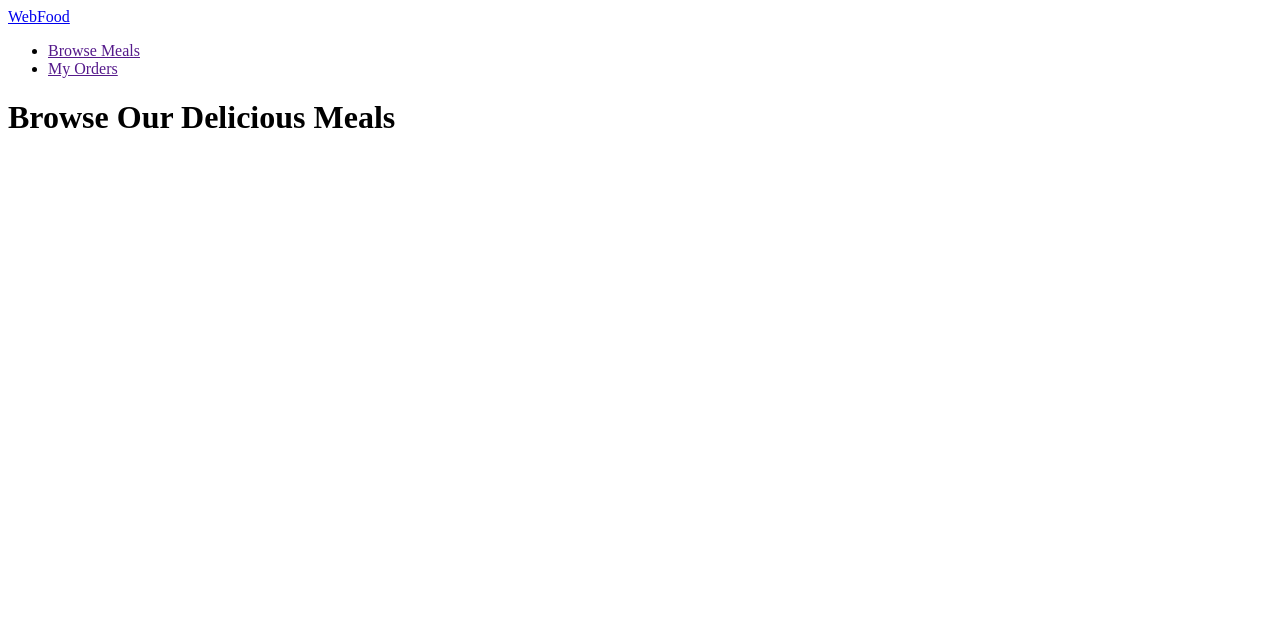
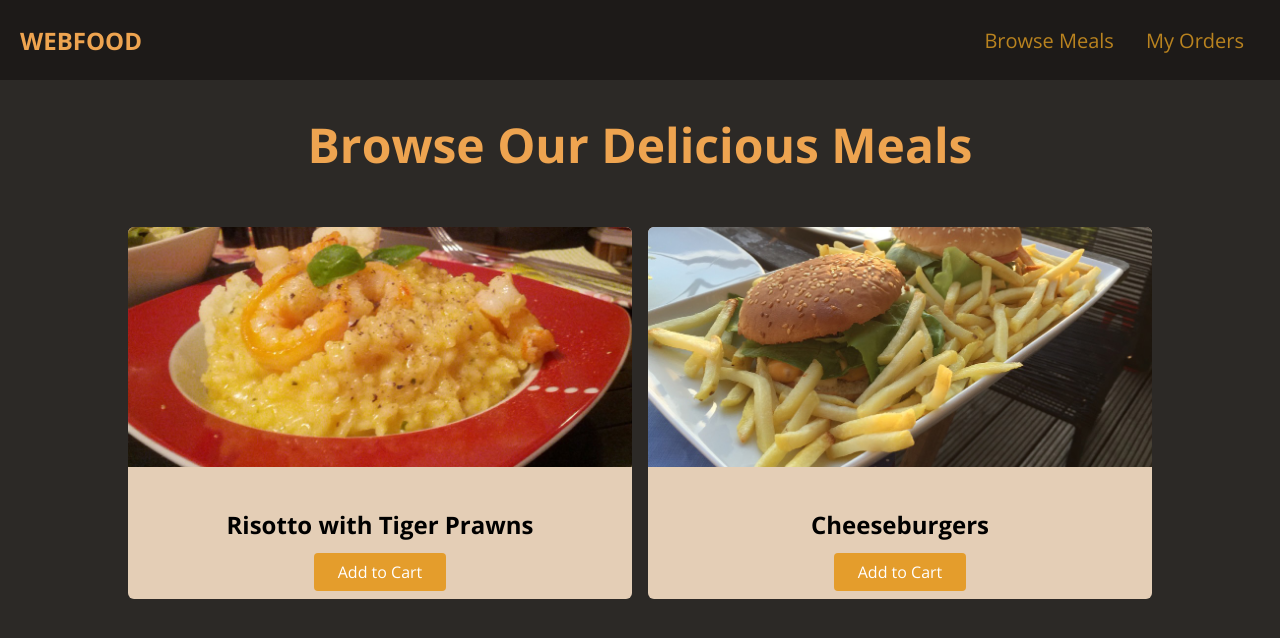
Before and after one commit to tomycabre/Portfolio, a plain HTML site: page index.html in a window 1280 px wide. Drawn offline with nearby package versions, Linux system fonts and the light colour scheme.

Commit message:
stylesheet

```diff
--- a/index.html
+++ b/index.html
@@ -5,6 +5,12 @@
     <meta http-equiv="X-UA-Compatible" content="IE=edge" />
     <meta name="viewport" content="width=device-width, initial-scale=1.0" />
     <title>WebFood</title>
+    <link rel="preconnect" href="https://fonts.gstatic.com" />
+    <link
+      href="https://fonts.googleapis.com/css2?family=Open+Sans:wght@400;700&display=swap"
+      rel="stylesheet"
+    />
+    <link rel="stylesheet" href="./styles.css" />
   </head>
   <body>
     <header id="main-header">
@@ -22,6 +28,28 @@
     </header>
     <main>
       <h1>Browse Our Delicious Meals</h1>
+      <section id="latest-products">
+        <ul>
+          <li class="food-item">
+            <article>
+              <img src="./images/risotto.jpg" alt="Risotto" />
+              <div class="food-item-content">
+                <h2>Risotto with Tiger Prawns</h2>
+                <a href="" class="btn">Add to Cart</a>
+              </div>
+            </article>
+          </li>
+          <li class="food-item">
+            <article>
+              <img src="./images/cheeseburgers.jpg" alt="Cheeseburgers" />
+              <div class="food-item-content">
+                <h2>Cheeseburgers</h2>
+                <a href="" class="btn">Add to Cart</a>
+              </div>
+            </article>
+          </li>
+        </ul>
+      </section>
     </main>
   </body>
 </html>
--- /dev/null
+++ b/styles.css
@@ -0,0 +1,96 @@
+body {
+  font-family: "Open Sans", sans-serif;
+  margin: 0;
+  background-color: rgb(44, 41, 38);
+}
+
+a {
+  text-decoration: none;
+}
+
+#main-header {
+  height: 80px;
+  display: flex;
+  justify-content: space-between;
+  align-items: center;
+  background-color: rgb(29, 26, 24);
+  padding: 0 20px;
+}
+
+#logo {
+  font-size: 24px;
+  font-weight: bold;
+  color: rgb(238, 164, 80);
+  text-transform: uppercase;
+}
+
+#main-header ul {
+  list-style: none;
+  display: flex;
+  margin: 0;
+  padding: 0;
+}
+
+#main-header li {
+  margin: 0 16px;
+}
+
+#main-header nav a {
+  color: rgb(185, 131, 31);
+  font-size: 20px;
+}
+
+#main-header nav a:hover {
+  color: rgb(228, 163, 44);
+}
+
+main h1 {
+  text-align: center;
+  color: rgb(238, 164, 80);
+  font-size: 48px;
+}
+
+#latest-products {
+  width: 80%;
+  margin: 50px auto;
+}
+
+#latest-products ul {
+  display: grid;
+  grid-template-columns: 1fr 1fr;
+  gap: 16px;
+  margin: 0;
+  padding: 0;
+}
+
+#latest-products li {
+  list-style: none;
+}
+
+.food-item {
+  background-color: rgb(228, 206, 182);
+  border-radius: 6px;
+  overflow: hidden;
+}
+
+.food-item img {
+  height: 240px;
+  width: 100%;
+  object-fit: cover;
+}
+
+.food-item-content {
+  padding: 16px;
+  text-align: center;
+}
+
+.btn {
+  background-color: rgb(228, 157, 44);
+  color: white;
+  border-radius: 4px;
+  padding: 8px 24px;
+}
+
+.btn:hover {
+  background-color: rgb(221, 134, 34);
+}
```
Also changed, not shown: images/cheeseburgers.jpg (added), images/risotto.jpg (added).
